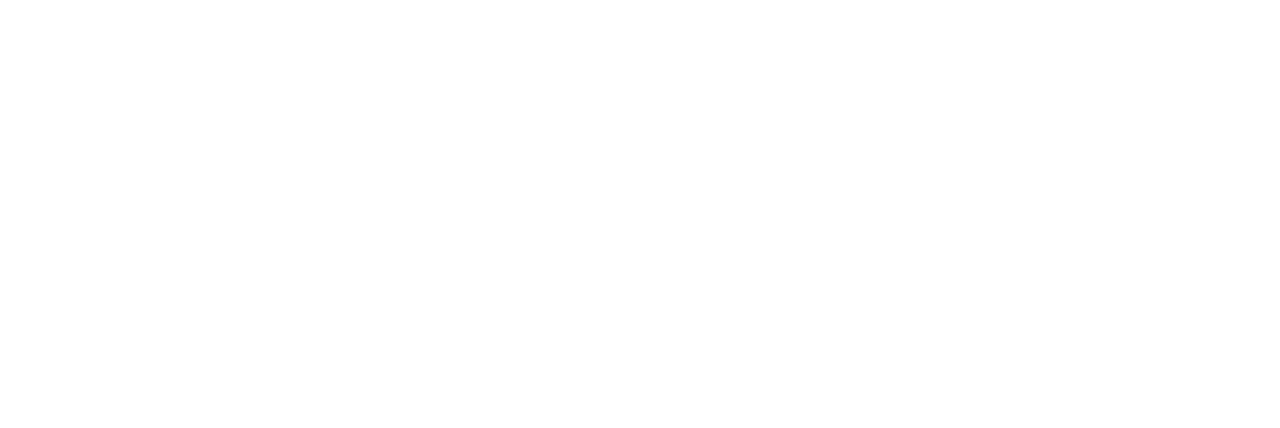
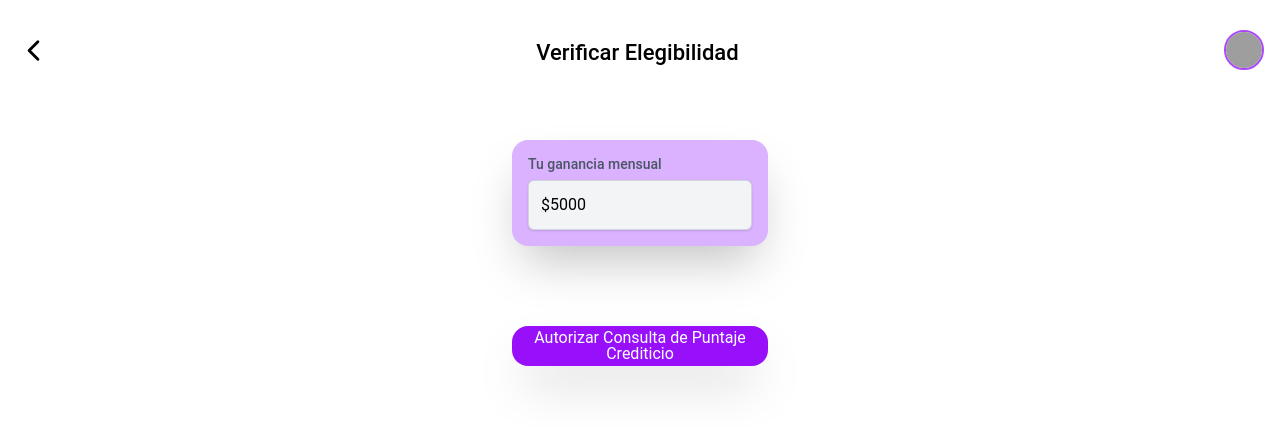
Before and after one commit to beatcsh/repo_innova, a React (Vite) app in the folder innova_ionic/: page /ElegibilidadCredito in a window 1280 px wide. Shown: the top 428 px of the page. Built offline with nearby package versions, Linux system fonts and the light colour scheme; grey boxes are pictures that could not be loaded.

Commit message:
pantalla de elegibilidad de credito

```diff
--- a/innova_ionic/src/App.tsx
+++ b/innova_ionic/src/App.tsx
@@ -10,7 +10,7 @@ import Bienvenida from './pages/bienvenida'; // Ajusta la ruta según la ubicaci
 import InfoPersonal from './pages/informacionPersonal';
 import ChangesPass from './pages/cambioPass';
 import GastosIngresos from './pages/gastosIngresos';
-
+import ElegibilidadCredito from './pages/elegibilidadDeCredito'
 /* Core CSS required for Ionic components to work properly */
 import '@ionic/react/css/core.css';
 
@@ -54,6 +54,9 @@ const App: React.FC = () => (
         <Route exact path="/frequent">
           <FrequentActions />
         </Route>
+        <Route exact path="/ElegibilidadCredito">
+        <ElegibilidadCredito />
+        </Route>
         <Route exact path="/historial">
           <Historial />
         </Route>
--- /dev/null
+++ b/innova_ionic/src/pages/elegibilidadDeCredito.tsx
@@ -0,0 +1,165 @@
+import { IonContent, IonPage } from "@ionic/react";
+import React, { useState, useEffect } from "react";
+import { ChevronLeft } from "lucide-react";
+import { useHistory } from "react-router";
+
+const ElegibilidadCredito: React.FC = () => {
+    const history = useHistory();
+
+    const [ganancia, setGanancia] = useState(5000); // Ganancia obtenida de la base de datos
+    const [scoreCrediticio, setScoreCrediticio] = useState('');
+    const [tieneDeudas, setTieneDeudas] = useState(false);
+    const [deudasDescripcion, setDeudasDescripcion] = useState('');
+    const [autorizado, setAutorizado] = useState(false);
+
+    // Función para autorizar la consulta y recibir la respuesta
+    const autorizarConsulta = async () => {
+        setAutorizado(true);
+
+        try {
+            const response = await fetch('https://api.misitio.com/consulta_credito', {
+                method: 'POST',
+                body: JSON.stringify({ usuarioId: '1234' }), // Reemplaza con el ID del usuario
+                headers: {
+                    'Content-Type': 'application/json',
+                },
+            });
+
+            const data = await response.json();
+            setScoreCrediticio(data.puntajeCrediticio);
+            setTieneDeudas(data.tieneDeudas);
+            setDeudasDescripcion(data.deudasDescripcion);
+        } catch (error) {
+            console.error("Error al obtener el puntaje crediticio", error);
+            // Maneja el error, tal vez con un mensaje de alerta
+        }
+    };
+
+
+    const handleSubmit = () => {
+        alert('Verificación completada con éxito.');
+    };
+
+    const obtenerColorSemaforo = (puntaje: number) => {
+        if (puntaje < 600) {
+            return "bg-red-500"; // Rojo
+        } else if (puntaje >= 600 && puntaje <= 750) {
+            return "bg-yellow-500"; // Amarillo
+        } else {
+            return "bg-green-500"; // Verde
+        }
+    };
+
+
+    return (
+        <IonPage>
+            <IonContent>
+                <div className="flex justify-between items-center p-4">
+                    <button onClick={() => history.goBack()}>
+                        <ChevronLeft size={35} />
+                    </button>
+                    <h3 className="p-2">Verificar Elegibilidad</h3>
+                    <button onClick={() => history.push("/InfoPersonal")}>
+                        <img
+                            className="w-10 h-10 rounded-full border-2 border-purple-500"
+                            src="https://img.daisyui.com/images/stock/photo-1534528741775-53994a69daeb.webp"
+                            alt="Foto de perfil"
+                        />
+                    </button>
+                </div>
+                <div className="flex justify-center items-center mt-6  p-4">
+                    <div className="!rounded-2xl bg-purple-300 w-64 p-4 shadow-2xl">
+                        <label className="block text-sm font-medium text-gray-600 mb-2">
+                            Tu ganancia mensual
+                        </label>
+                        <input
+                            type="text"
+                            value={`$${ganancia}`}
+                            readOnly
+                            className="w-full p-3 border border-gray-300 rounded-md shadow-sm bg-gray-100"
+                        />
+                    </div>
+                </div>
+
+                {!autorizado ? (
+                    <div className="flex justify-center items-center mt-6 p-4 !rounded-2xl">
+                        <button
+                            onClick={autorizarConsulta}
+                            className="w-64 h-10 py-3 bg-purple-600 text-white shadow-2xl !rounded-2xl hover:bg-purple-200 focus:outline-none mt-6"
+                        >
+                            Autorizar Consulta de Puntaje Crediticio
+                        </button>
+                    </div>
+                ) : (
+                    <>
+
+                        <div className="flex justify-center items-center mt-6 p-4">
+                            <label  className="block text-sm font-medium text-gray-600 mb-2">
+                                Puntaje crediticio
+                            </label>
+                            <div className="w-64 p-3 border border-gray-300 rounded-md shadow-sm bg-purple-100 flex items-center">
+                                <input
+                                    type="text"
+                                    value={scoreCrediticio}
+                                    readOnly
+                                    className="w-64"
+                                />
+                                <div
+                                    className={`${obtenerColorSemaforo(Number(scoreCrediticio))} w-4 h-4 rounded-full ml-2`}
+                                />
+                            </div>
+                        </div>
+
+                        <div className="w-full flex justify-center items-center mt-2  !rounded-xl" >
+                        <div className="mb-2">
+                            <label className="block text-sm font-medium text-gray-600 mb-2">
+                                ¿Tienes deudas actuales?
+                            </label>
+                            <div className="flex items-center gap-4">
+                                <button
+                                    onClick={() => setTieneDeudas(true)}
+                                    className={`w-28 h-10 shadow-2xl text-lg font-semibold !rounded-xl transition-all duration-300 transform ${tieneDeudas ? "bg-purple-500 text-white" : "bg-purple-200 text-gray-700"}`}
+                                >
+                                    Sí
+                                </button>
+                                <button
+                                    onClick={() => setTieneDeudas(false)}
+                                    className={`w-28 h-10 shadow-2xl text-lg font-semibold !rounded-xl transition-all duration-300 transform ${!tieneDeudas ? "bg-purple-500 text-white" : "bg-purple-200 text-gray-700"}`}
+                                >
+                                    No
+                                </button>
+                            </div>
+
+                            {tieneDeudas && (
+                                <div className="mt-4">
+                                    <label className="block text-sm font-medium text-gray-600 mb-2">
+                                        Detalles de tus deudas
+                                    </label>
+                                    <textarea
+                                        value={deudasDescripcion}
+                                        readOnly
+                                        className="w-full p-3 border border-gray-300 rounded-md shadow-sm"
+                                        rows="3"
+                                        placeholder="Detalles de tus deudas..."
+                                    />
+                                </div>
+                            )}
+                        </div>
+                        </div>
+
+                        <div className="flex justify-center items-center mt-2 ">
+                        <button
+                            onClick={handleSubmit}
+                            className="w-64 h-8 py-3 bg-purple-600 text-white !rounded-xl hover:bg-purple-400 focus:outline-none mt-6 shadow-xl"
+                        >
+                            Verificar
+                        </button>
+                        </div>
+                    </>
+                )}
+            </IonContent>
+        </IonPage>
+    );
+};
+
+export default ElegibilidadCredito;
```
